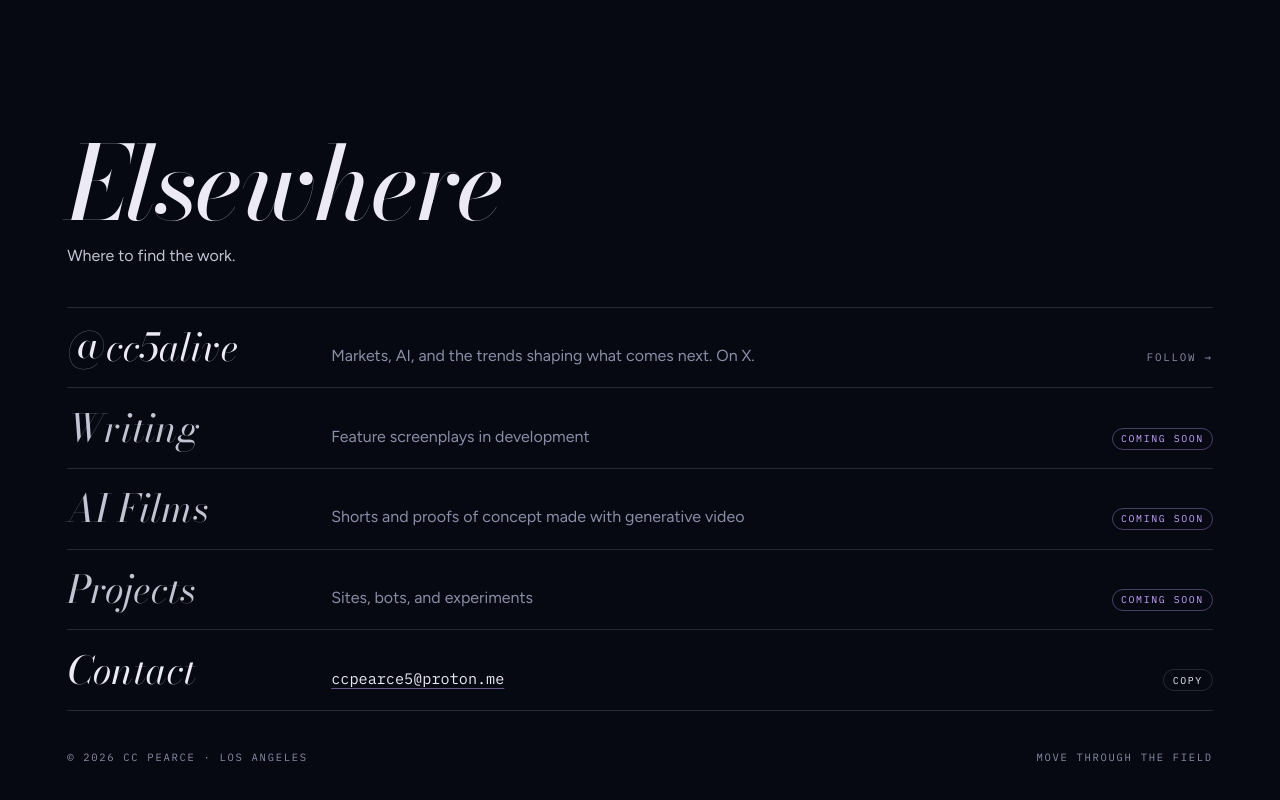
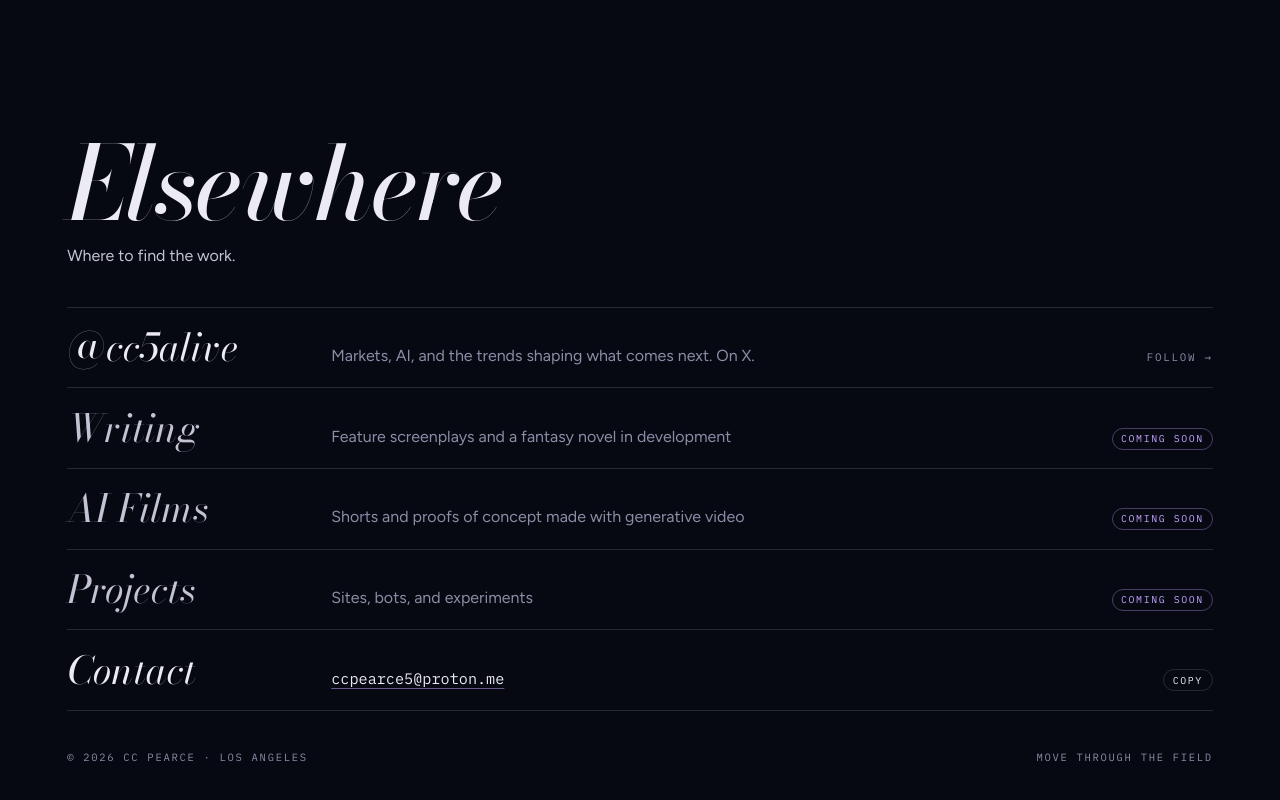
Before and after one commit to cc5alive/ccpearce.com, a plain HTML site: page index.html in a window 1280 px wide. Shown: the part 3992-4792 px from the top of the page. Drawn offline with nearby package versions, Linux system fonts and the light colour scheme; animation ran at ten frames a second.

Commit message:
Mention fantasy novel under Writing
Co-Authored-By: Claude Opus 5.5 <noreply@anthropic.com>
Claude-Session: https://claude.ai/code/session_0188ZVae6zggjTuWZPohWSLF

```diff
--- a/index.html
+++ b/index.html
@@ -217,7 +217,7 @@ main > section{padding-inline:clamp(0px, 4vw, 72px)}
     </div>
     <ul class="links">
       <li><a href="https://x.com/cc5alive" target="_blank" rel="noopener"><span class="name">@cc5alive</span><span class="what">Markets, AI, and the trends shaping what comes next. On X.</span><span class="go">Follow &rarr;</span></a></li>
-      <li><div class="row"><span class="name">Writing</span><span class="what">Feature screenplays in development</span><span class="soon">Coming soon</span></div></li>
+      <li><div class="row"><span class="name">Writing</span><span class="what">Feature screenplays and a fantasy novel in development</span><span class="soon">Coming soon</span></div></li>
       <li><div class="row"><span class="name">AI Films</span><span class="what">Shorts and proofs of concept made with generative video</span><span class="soon">Coming soon</span></div></li>
       <li><div class="row"><span class="name">Projects</span><span class="what">Sites, bots, and experiments</span><span class="soon">Coming soon</span></div></li>
       <li><div class="row contact"><span class="name">Contact</span><span class="what"><a class="addr" id="addr" href="mailto:ccpearce5@proton.me">ccpearce5@proton.me</a></span><button type="button" class="copybtn" id="copybtn">Copy</button></div></li>
```
